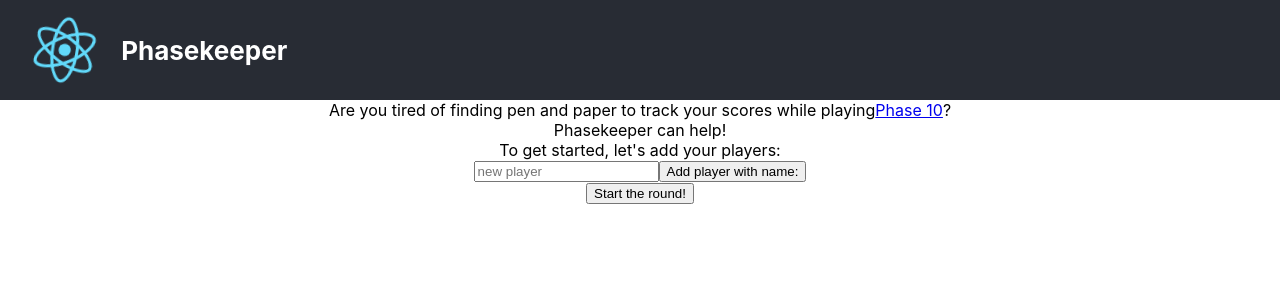
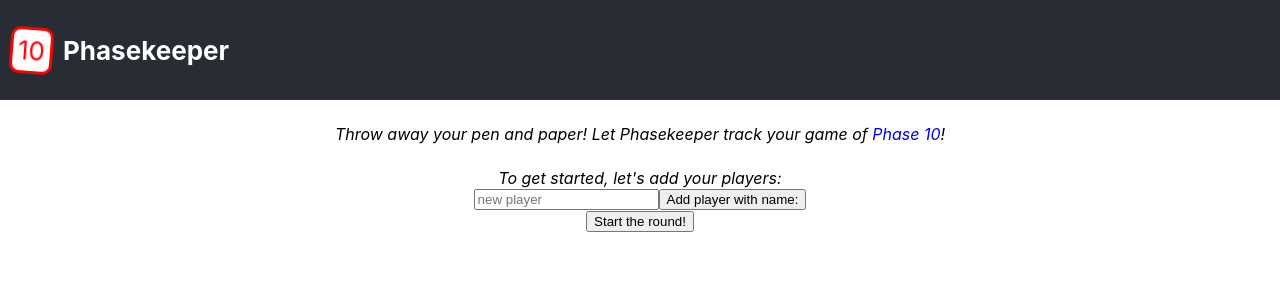
Before and after one commit to druttka/phasekeeper, a React (Create React App) app: page / in a window 1280 px wide. Shown: the top 300 px of the page. Built offline with nearby package versions, Linux system fonts and the light colour scheme.

Commit message:
chore: light styling

```diff
--- a/src/App.css
+++ b/src/App.css
@@ -1,5 +1,7 @@
 .App {
   text-align: center;
+  display: flex;
+  flex-direction: column;
 }
 
 .App-logo {
@@ -7,9 +9,24 @@
   pointer-events: none;
 }
 
+.Phasekeeper-logo {
+  pointer-events: none;
+  margin: 0 10px 0 10px;
+  color: red;
+  border: 3px solid red;
+  background-color: white;
+  border-radius: 10px;
+  padding: 5px;
+  transform: rotate(5deg);
+}
+
 @media (prefers-reduced-motion: no-preference) {
   .App-logo {
     animation: App-logo-spin infinite 20s linear;
+  }
+
+  .Phasekeeper-logo {
+    animation: App-logo-spin infinite 2s alternate-reverse;
   }
 }
 
@@ -21,11 +38,30 @@
   justify-content: flex-start;
   font-size: calc(10px + 2vmin);
   color: white;
-  padding-left: 1vmin;
 }
 
 .App-link {
   color: #61dafb;
+}
+
+.Game-view {
+  display: flex;
+  flex-direction: column;
+}
+
+.Game-setup-instruction {
+  font-style: italic;
+  margin-top: 3vmin;
+}
+
+a,
+a:visited,
+a:active {
+  text-decoration: none;
+}
+
+a:hover {
+  text-decoration: underline;
 }
 
 @keyframes App-logo-spin {
@@ -33,6 +69,6 @@
     transform: rotate(0deg);
   }
   to {
-    transform: rotate(360deg);
+    transform: rotate(10deg);
   }
 }
--- a/src/App.tsx
+++ b/src/App.tsx
@@ -3,14 +3,13 @@ import "./App.css";
 import React from "react";
 
 import { Game } from "./components/Game";
-import logo from "./logo.svg";
 import { EngineProvider } from "./state/EngineContext";
 
 function App() {
   return (
     <div className="App">
       <header className="App-header">
-        <img src={logo} className="App-logo" alt="logo" />
+        <div className="Phasekeeper-logo">10</div>
         <h4>Phasekeeper</h4>
       </header>
       <EngineProvider>
--- a/src/components/Game.tsx
+++ b/src/components/Game.tsx
@@ -9,6 +9,7 @@ import { Scoring } from "./Scoring";
 export const Game: React.FC = () => {
   const [state] = useContext(EngineContext);
 
+  const scene = (function () {
     switch (state.gameState) {
       case "init":
         return <GameSetup />;
@@ -17,4 +18,7 @@ export const Game: React.FC = () => {
       case "complete":
         return <EndScreen />;
     }
+  })();
+
+  return <div className="Game-view">{scene}</div>;
 };
--- a/src/components/GameSetup.tsx
+++ b/src/components/GameSetup.tsx
@@ -10,9 +10,8 @@ export const GameSetup: React.FC = () => {
 
   return (
     <div>
-      <div>
-        Are you tired of finding pen and paper to track your scores while
-        playing
+      <div className="Game-setup-instruction">
+        Throw away your pen and paper! Let Phasekeeper track your game of{" "}
         <a
           href="https://www.mattelgames.com/en-us/cards/phase-10"
           rel="noreferrer"
@@ -20,10 +19,11 @@ export const GameSetup: React.FC = () => {
         >
           Phase 10
         </a>
-        ?
+        !
       </div>
-      <div>Phasekeeper can help!</div>
-      <div>To get started, let's add your players:</div>
+      <div className="Game-setup-instruction">
+        To get started, let's add your players:
+      </div>
 
       {anyPlayersDefined && (
         <div>
```
Lines whose indentation alone changed are shown as unchanged.
